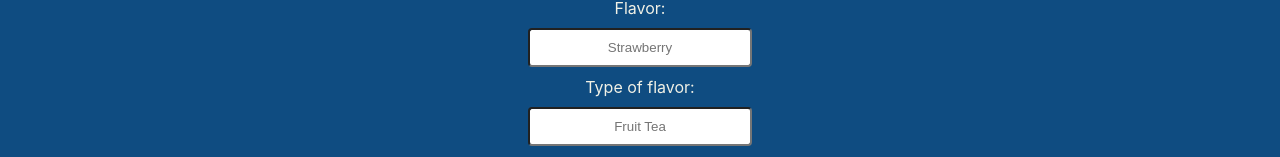
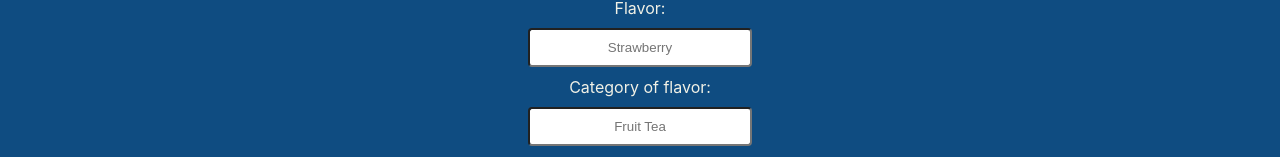
Before and after one commit to ayohana/boba-shop-redux, a React (Create React App) app: page / in a window 1280 px wide. Both pictures are taken after a click on the button "Create New Supply". Shown: the part 257-414 px from the top of the page. Built offline with nearby package versions, Linux system fonts and the light colour scheme.

Commit message:
Fix handler function and toggle display on new flavor submission

```diff
--- a/src/components/FlavorDetails.js
+++ b/src/components/FlavorDetails.js
@@ -16,7 +16,7 @@ function FlavorDetails(props){
   return (
     <React.Fragment>
       <div style={flavorStyle}>
-        <h3>{flavor.type} | {flavor.name}</h3>
+        <h3>{flavor.category} | {flavor.name}</h3>
         <p>Brand: {flavor.brand}</p>
         <p>Price: ${flavor.price} for {flavor.weightPurchased}lbs</p>
         <p>Remaining servings: {flavor.servings}</p>
--- a/src/components/InventoryControl.js
+++ b/src/components/InventoryControl.js
@@ -26,16 +26,10 @@ function InventoryControl(props){
     dispatch(a.hideDisplayList());
   }
 
-  // handleNewFlavorSubmission = (newFlavor) => {
-  //   const newMasterFlavorList = this.state.masterFlavorList.concat(newFlavor);
-  //   this.setState({
-  //     masterFlavorList: newMasterFlavorList,
-  //     // displayList: true,
-  //     displayForm: false,
-  //     selectedFlavor: null,
-  //     announce: ""
-  //   });
-  // }
+  const handleNewFlavorSubmission = (newFlavor) => {
+    dispatch(a.addOrUpdateFlavor(newFlavor));
+    dispatch(a.resetButton());
+  }
 
   // handleMinusServing = (id) => {
   //   this.setState((prevState) => {
@@ -76,7 +70,7 @@ function InventoryControl(props){
         buttonText = "Back To All Flavors";
         currentlyVisibleState =
           <NewFlavorForm
-            // onNewFlavorCreation={this.handleNewFlavorSubmission}
+            onNewFlavorCreation={handleNewFlavorSubmission}
           />;
       } else if (props.displayList) {
         buttonText = "Create New Supply";
--- a/src/components/NewFlavorForm.js
+++ b/src/components/NewFlavorForm.js
@@ -8,7 +8,7 @@ function NewFlavorForm(props) {
     event.preventDefault();
     props.onNewFlavorCreation({
       name: event.target.name.value,
-      type: event.target.type.value,
+      category: event.target.category.value,
       brand: event.target.brand.value,
       price: event.target.price.value,
       weightPurchased: parseFloat(event.target.weightPurchased.value),
@@ -31,12 +31,12 @@ function NewFlavorForm(props) {
           required
         />
 
-        <label htmlFor="type">
-          Type of flavor:
+        <label htmlFor="category">
+          Category of flavor:
         </label>
         <input
           type="text"
-          name="type"
+          name="category"
           placeholder="Fruit Tea"
           required
         />
```
